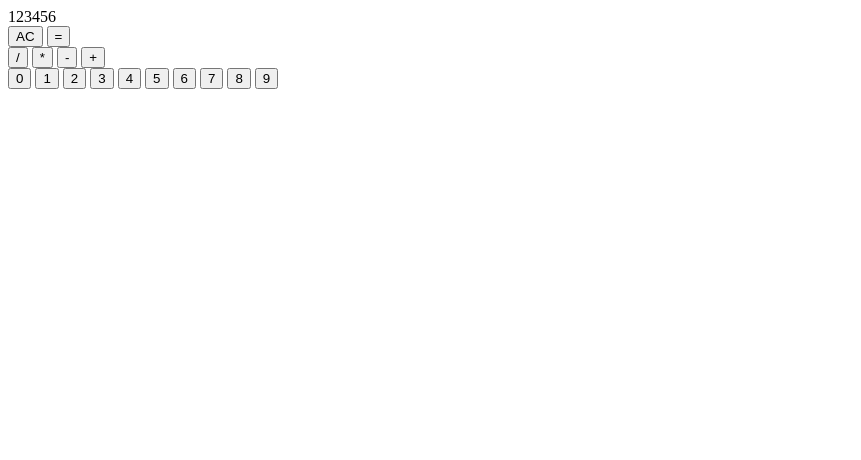
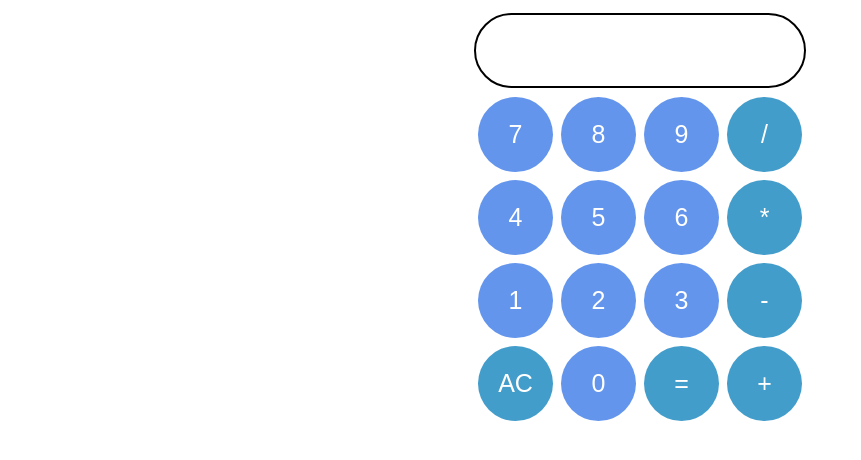
Before and after one commit to jonasbingel04/Calculator, a plain HTML site: page index.html in a window 1280 px wide. Shown: the whole page, without its empty margins (0-861 px from the left). Drawn offline with Linux system fonts and the light colour scheme.

Commit message:
added css style

```diff
--- a/index.html
+++ b/index.html
@@ -7,29 +7,29 @@
     <link rel="stylesheet" href="styles.css">
 </head>
 <body>
-    <div id="results"> 123456</div>
+    <div id="results"> </div>
     <div id="buttonsContainer">
-        <button id="clear" class="extra"> AC </button>
-        <button id="equal" class="extra"> = </button>
+
+        <div id="leftBlock">
+            <button id="7" class="numbers"> 7 </button>
+            <button id="8" class="numbers"> 8 </button>
+            <button id="9" class="numbers"> 9 </button>
+            <button id="4" class="numbers"> 4 </button>
+            <button id="5" class="numbers"> 5 </button>
+            <button id="6" class="numbers"> 6 </button>
+            <button id="1" class="numbers"> 1 </button>
+            <button id="2" class="numbers"> 2 </button>
+            <button id="3" class="numbers"> 3 </button>
+            <button id="clear" class="extra"> AC </button>
+            <button id="0" class="numbers"> 0 </button>
+            <button id="equal" class="extra"> = </button>
+        </div>
         <div id="operators">
             <button id="/" class="operators"> / </button>
             <button id="*" class="operators"> * </button>
             <button id="-" class="operators"> - </button>
             <button id="+" class="operators"> + </button>
         </div>
-        <div id="numbersContainer">
-            <button id="0" class="numbers"> 0 </button>
-            <button id="1" class="numbers"> 1 </button>
-            <button id="2" class="numbers"> 2 </button>
-            <button id="3" class="numbers"> 3 </button>
-            <button id="4" class="numbers"> 4 </button>
-            <button id="5" class="numbers"> 5 </button>
-            <button id="6" class="numbers"> 6 </button>
-            <button id="7" class="numbers"> 7 </button>
-            <button id="8" class="numbers"> 8 </button>
-            <button id="9" class="numbers"> 9 </button>
-
-        </div>
     </div>
 
     <script src="script.js"></script>
--- a/script.js
+++ b/script.js
@@ -63,6 +63,7 @@ function clear(){
     number1 = "";
     number2 = "";
     operator = "";
+    results.textContent = ""
 }
 
 function equal(){
@@ -75,8 +76,6 @@ function equal(){
     else{
     }
 }
-
-
 
 const numberButtons = document.querySelectorAll(".numbers");
 numberButtons.forEach((button) => {
--- a/styles.css
+++ b/styles.css
@@ -0,0 +1,49 @@
+body{
+    display: flex;
+    flex-direction: column;
+    align-items: center;
+}
+#buttonsContainer{
+    display: flex;
+}
+#operators{
+    display:flex;
+    flex-direction: column;
+}
+#leftBlock{
+    display: flex;
+    flex-wrap: wrap;
+    width: 249px;
+}
+#results{
+    width: 332px;
+    height: 75px;
+    box-sizing: border-box;
+    border: 2px solid black;
+    margin: 5px;
+    border-radius: 37.5px;
+    padding: 5px;
+    padding-left: 15px;
+    padding-right: 15px;
+    font-size: 30px;
+    display: flex;
+    align-items: center;
+    justify-content: flex-end;
+}
+button{
+    border: none;
+    color: white;
+    border-radius: 100%;
+    padding:2px;
+    background-color: blue;
+    height: 75px;
+    width: 75px;
+    margin: 4px;
+    font-size: 25px;
+}
+.numbers{
+    background-color: #6495ed;
+}
+.operators, .extra{
+    background-color:   #439DCB;
+}
```
